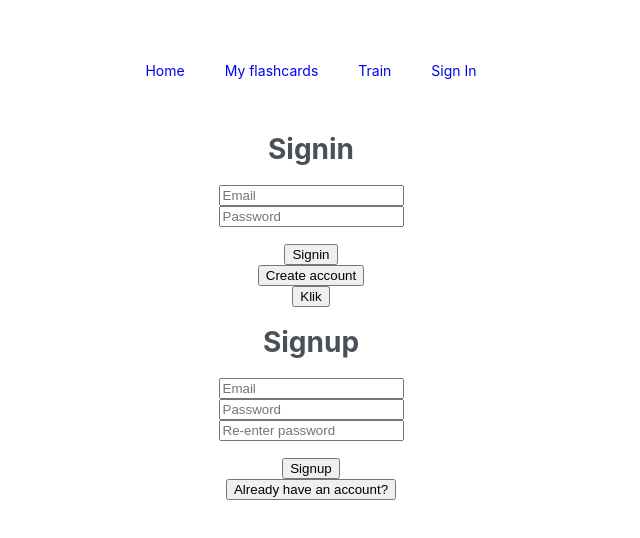
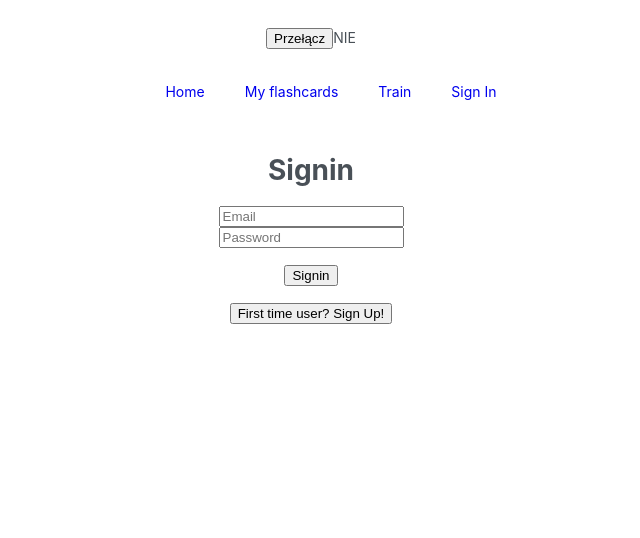
Before and after one commit to Qenick/flashcards-projekt-koncowy, a React (Vite) app: page /signin in a window 1280 px wide. Shown: the top 538 px of the page, without its empty margins (329-969 px from the left). Built offline with nearby package versions, Linux system fonts and the light colour scheme.

Commit message:
restricted views done

```diff
--- a/src/App.jsx
+++ b/src/App.jsx
@@ -1,4 +1,4 @@
-import { BrowserRouter as Router, Routes, Route } from 'react-router-dom';
+import { BrowserRouter as Router, Routes, Route} from 'react-router-dom';
 import Header from "./components/Header.jsx";
 import Home from "./views/Home.jsx";
 import MyFlashcards from "./views/MyFlashcards.jsx";
@@ -6,20 +6,50 @@ import Train from "./views/Train.jsx";
 import SignIn from "./views/SignIn.jsx";
 import reactLogo from './assets/react.svg'
 import './App.css'
-import {useState} from "react";
+import {useState, useEffect} from "react";
+import supabase from "./services/supabase.js";
 
 function App() {
 
-  const [log, setLog] = useState("");
+  const [isLogged, setIsLogged] = useState(null);
+  // const [userId, setUserId] = useState(null);
+
+
+  useEffect(() => {
+
+    const isUserLogged = async() => {
+      const { data: { user } } = await supabase.auth.getUser();
+
+      if (!user) {
+        setIsLogged(false)
+        return;
+      }
+
+      setIsLogged(true);
+      console.log("is logged? : ", isLogged);
+
+
+    }
+
+    isUserLogged();
+
+  }, [isLogged]);
+
+  const onClick = (e) => {
+    e.preventDefault();
+    setIsLogged( (prev)=> !prev)
+  }
 
   return (
     <Router>
-      <Header log={log}/>
+      <button onClick={ (e) => onClick(e)}>Przełącz</button>
+      {isLogged ? "Zalogowany" : "NIE"}
+      <Header isLogged={isLogged} setIsLogged={setIsLogged}/>
       <Routes>
         <Route path="/"  element={< Home/>}/>
-        <Route path="myflashcards"  element={< MyFlashcards/>}/>
-        <Route path="train"  element={< Train/>}/>
-        <Route path="signin"  element={< SignIn setLog={setLog}/>} />
+        <Route path="myflashcards"  element={< MyFlashcards isLogged={isLogged}/>}/>
+        <Route path="train"  element={< Train isLogged={isLogged}/>}/>
+        <Route path="signin"  element={< SignIn setIsLoggedProp={setIsLogged}/>} />
 
       </Routes>
     </Router>
--- a/src/components/Header.jsx
+++ b/src/components/Header.jsx
@@ -1,12 +1,31 @@
 import React, {useEffect, useState} from 'react';
 import {NavLink} from "react-router-dom";
+import supabase from "../services/supabase.js";
+import {useNavigate} from "react-router-dom";
 
 
-function Header({log}) {
-  const [user, setUser] = useState();
-  useEffect( () => {
-    setUser(log);
-  }, [user]);
+function Header({isLogged, setIsLogged}) {
+  const [isLogIn, setIsLogIn] = useState(isLogged);
+  // useEffect( () => {
+  //   setUser(log);
+  // }, []);
+
+  // const logoutUser = async (e) => {
+  //   e.preventDefault();
+  //   let { error } = await supabase.auth.signOut();
+  //
+  //   if (!error) {
+  //     localStorage.removeItem('userData');
+  //     useNavigate('.../');
+  //   }
+  // }
+
+  const logout = (e) => {
+    e.preventDefault();
+    setIsLogged(false);
+    localStorage.clear();
+
+  }
   return (
     <div>
       <nav>
@@ -14,8 +33,10 @@ function Header({log}) {
           <li><NavLink to="/">Home</NavLink></li>
           <li><NavLink to="myflashcards">My flashcards</NavLink></li>
           <li><NavLink to="train">Train</NavLink></li>
-          <li><NavLink to="signin">Sign In</NavLink></li>
-          <li>{log}</li>
+          <li>
+            {isLogged ? <button onClick={ (e) => logout(e)}>Logout</button> : <NavLink to="signin">Sign In</NavLink> }
+          </li>
+
         </ul>
       </nav>
     </div>
--- a/src/components/LoginForm.jsx
+++ b/src/components/LoginForm.jsx
@@ -9,7 +9,7 @@ import supabase from '../services/supabase';
 import { useNavigate } from 'react-router-dom';
 import {useState} from "react";
 
-export default function LoginForm({setLog}) {
+export default function LoginForm({setLog, setModal}) {
 
 
   const navigate = useNavigate();
@@ -34,13 +34,13 @@ export default function LoginForm({setLog}) {
 
     if (!error) {
       localStorage.setItem('userData', JSON.stringify(user));
-
+      setLog(true);
       navigate('../myflashcards');
     }
   }
 
   const handleOnClick = () => {
-    setLog("logged");
+    setModal(false);
   }
   return (
     <div className="signin-container">
@@ -59,13 +59,14 @@ export default function LoginForm({setLog}) {
           <br />
           <span>
             <Button label="Signin" />
-            <br />
-            <Button onClick={() => navigate('/signup')} label="Create account" className="p-button-link" />
+
           </span>
+
         </form>
+        <br/>
         <Button onClick={ (e) => {
           e.preventDefault();
-          handleOnClick()}}>Klik</Button>
+          handleOnClick()}}>First time user? Sign Up!</Button>
       </div>
     </div>
   )
--- a/src/components/SignUpForm.jsx
+++ b/src/components/SignUpForm.jsx
@@ -9,7 +9,7 @@ import supabase from '../services/supabase';
 import { useRef } from 'react';
 import { useNavigate } from 'react-router-dom';
 
-export default function SignUpForm() {
+export default function SignUpForm({setModal}) {
   const navigate = useNavigate();
 
   const errorToast = useRef(null);
@@ -35,7 +35,11 @@ export default function SignUpForm() {
       return;
     }
 
-    navigate('/');
+    navigate('');
+  }
+
+  const onClick = () => {
+    setModal(true);
   }
 
   return (
@@ -61,9 +65,12 @@ export default function SignUpForm() {
           <span>
             <Button label="Signup" />
             <br />
-            <Button onClick={() => navigate('/signin')} label="Already have an account?" className="p-button-link" />
+
           </span>
+
         </form>
+        <Button onClick={(e) => onClick(e)
+        } label="Already have an account?" className="p-button-link" />
       </div>
     </div>
   )
--- a/src/views/MyFlashcards.jsx
+++ b/src/views/MyFlashcards.jsx
@@ -1,6 +1,7 @@
-import React, {useState} from 'react';
+import React, {useEffect, useState} from 'react';
+import {useNavigate} from "react-router-dom";
 
-function MyFlashcards() {
+function MyFlashcards({isLogged}) {
   const [allFlashcards, setAllFlashcards] = useState([]);
   const [formInput, setFormInput] = useState({
     front: "",
@@ -10,6 +11,14 @@ function MyFlashcards() {
     lastSpace: "",
     futureSpace: ""
   });
+
+  const [isLog, setIsLog] = useState(isLogged);
+  const navigate = useNavigate();
+
+
+  useEffect( () => {
+    !isLog ? navigate('../signin') : null
+  }, [isLog]);
 
   const submit = (e) => {
     e.preventDefault()
@@ -33,6 +42,7 @@ function MyFlashcards() {
   }
 
 
+  if (isLogged) {
     return (
       <div>
         <h1>My flashcards</h1>
@@ -58,5 +68,6 @@ function MyFlashcards() {
       </div>
     );
   }
+}
 
 export default MyFlashcards;
--- a/src/views/SignIn.jsx
+++ b/src/views/SignIn.jsx
@@ -1,12 +1,14 @@
-import React from 'react';
+import React, {useState} from 'react';
 import LoginForm from "../components/LoginForm.jsx";
 import SignUpForm from "../components/SignUpForm";
 
-function SignIn({setLog}) {
+function SignIn({setIsLoggedProp}) {
+  const [modal, setModal] = useState(true);
+
   return (
     <div>
-      <LoginForm setLog={setLog}/>
-      <SignUpForm/>
+      { modal ? <LoginForm setModal={setModal} setLog={setIsLoggedProp}/> :  <SignUpForm setModal={setModal}/> }
+
     </div>
   );
 }
--- a/src/views/Train.jsx
+++ b/src/views/Train.jsx
@@ -1,9 +1,26 @@
-import React from 'react';
+import React, {useEffect, useState} from 'react';
+import {useNavigate} from "react-router-dom";
 
-function Train() {
-  return (
-    <div>Train</div>
-  );
+
+
+function Train({isLogged}) {
+
+  const [isLog, setIsLog] = useState(isLogged);
+  const navigate = useNavigate();
+
+
+  useEffect( () => {
+    !isLog ? navigate('../signin') : null
+  }, [isLog])
+
+  if (isLog) {
+    return (
+      <div>Train</div>
+    );
+  }
+
+
+
 }
 
 export default Train;
```
Lines whose indentation alone changed are shown as unchanged.
